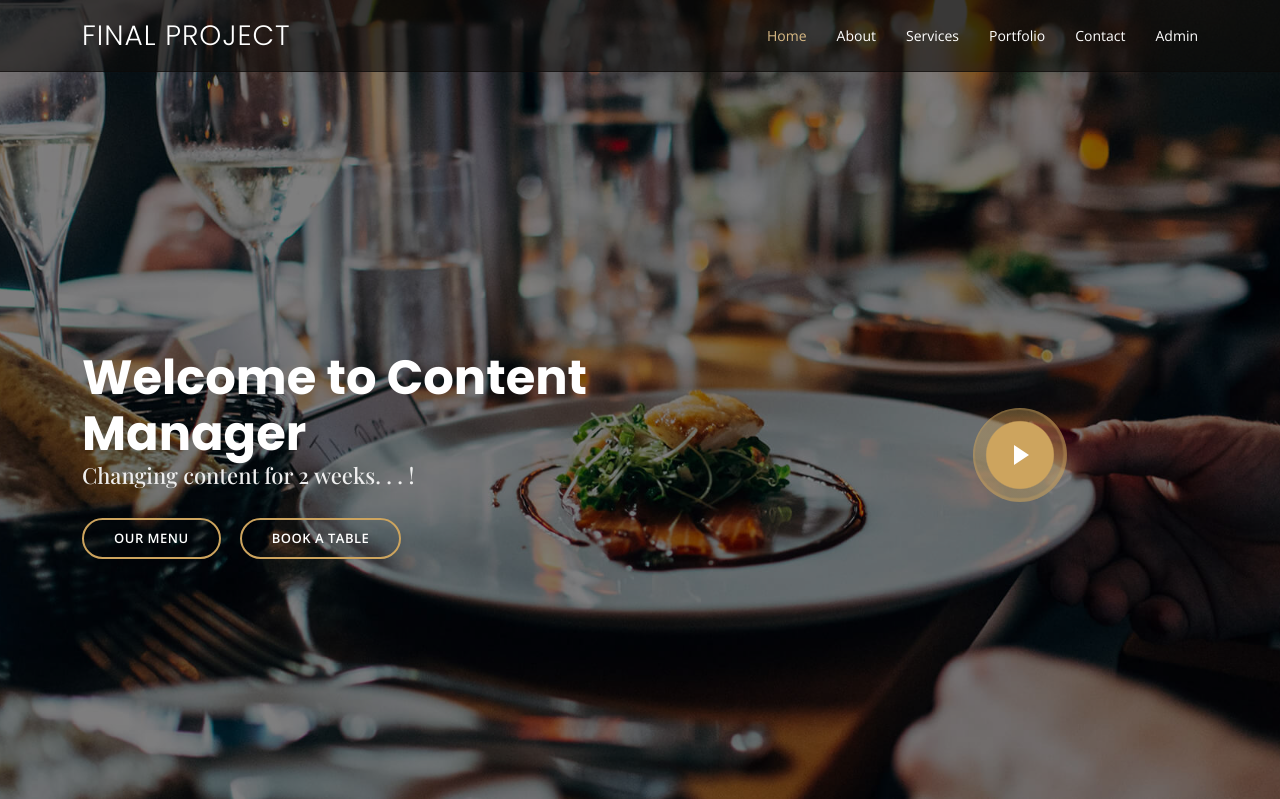
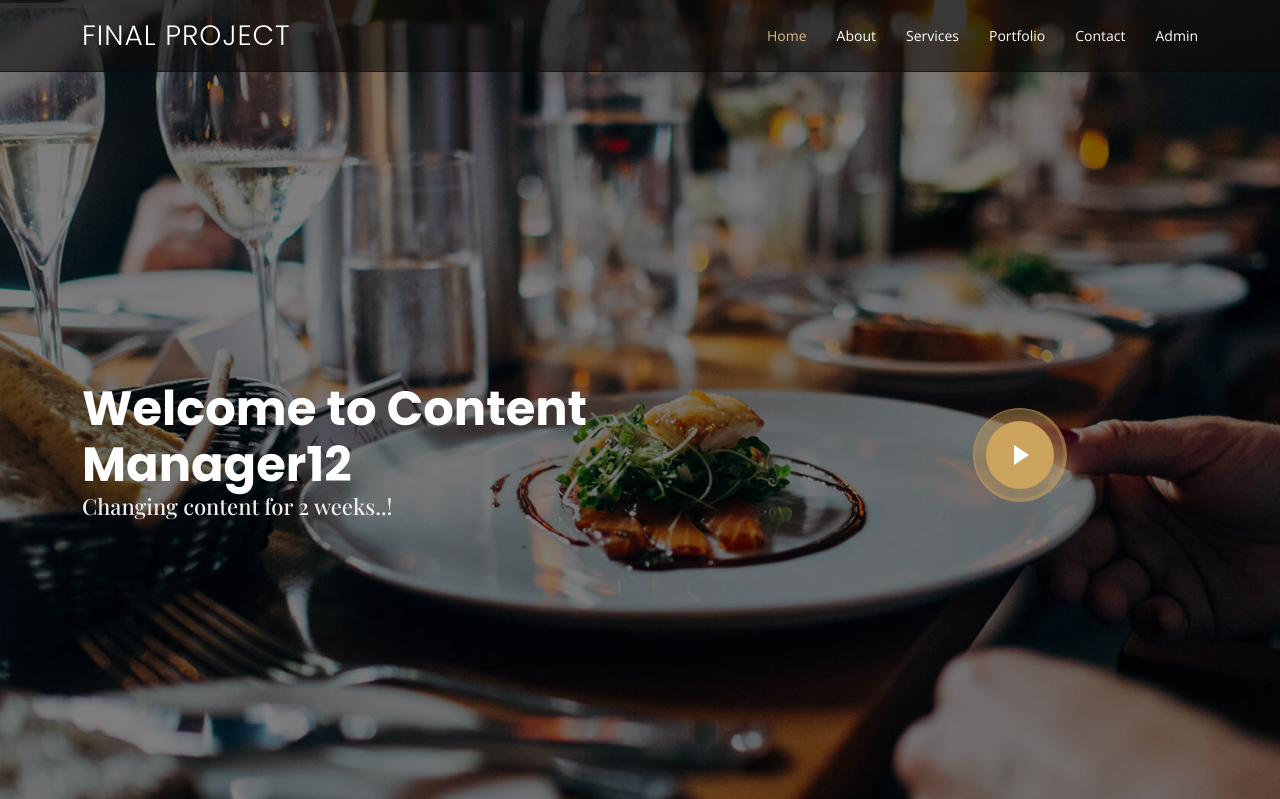
Before and after one commit to Gioant/TeamProject, a PHP site: page /TeamProject/index.php in a window 1280 px wide. Shown: the top 799 px of the page. Run offline with PHP 8.4, Linux system fonts and the light colour scheme; data comes from the database, SQL or seed files in the repository; some web fonts are replaced.

Commit message:
Andy created logic for welcome

```diff
--- a/Restaurantly/index.php
+++ b/Restaurantly/index.php
@@ -1,3 +1,15 @@
+<?php
+include_once "../model/DB_Manager2.class.php";
+include_once "../model/About.class.php";
+
+$database = new DB_Manager2();
+$get_welcome = $database-> get_all_welcome();
+
+
+?>
+
+
+
 <!DOCTYPE html>
 <html lang="en">
 
@@ -61,17 +73,15 @@
 
 <!-- ======= Hero Section ======= -->
 <section id="hero" class="d-flex align-items-center">
+    <?php foreach($get_welcome as $welcome): ?>
     <div class="container position-relative text-center text-lg-start" data-aos="zoom-in" data-aos-delay="100">
         <div class="row">
             <div class="col-lg-8">
-                <h1 name="index-title">Welcome to Content Manager</h1>
-                <h2 name="index-subtitle">Changing content for 2 weeks. . . !</h2>
+                <h1><?php echo $welcome['title1'] ?></h1>
+                <h2><?php echo $welcome['title2'] ?></h2>
 
-                <div class="btns">
-                    <a href="#menu" class="btn-menu animated fadeInUp scrollto">Our Menu</a>
-                    <a href="#book-a-table" class="btn-book animated fadeInUp scrollto">Book a Table</a>
-                </div>
             </div>
+            <?php endforeach; ?>
             <div class="col-lg-4 d-flex align-items-center justify-content-center position-relative" data-aos="zoom-in"
                  data-aos-delay="200">
                 <a href="https://www.youtube.com/watch?v=u6BOC7CDUTQ" class="glightbox play-btn"></a>
```
